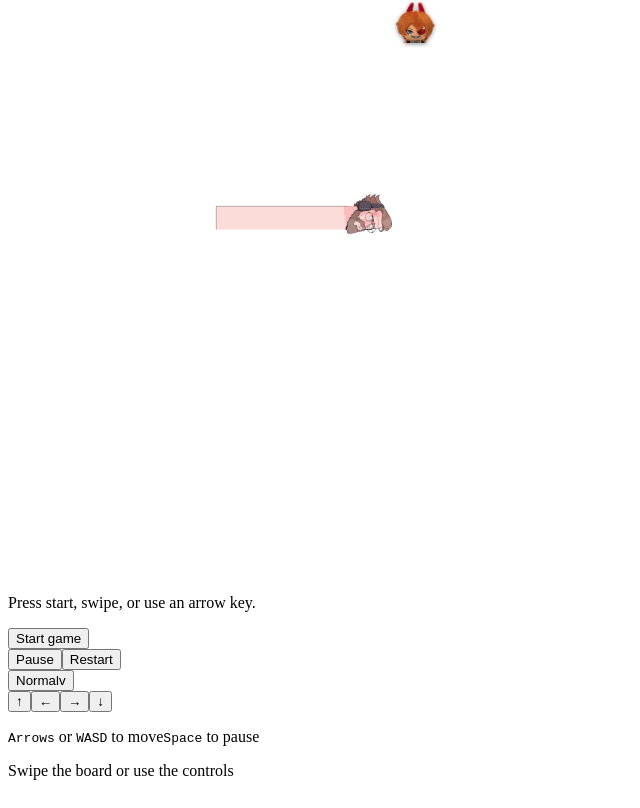
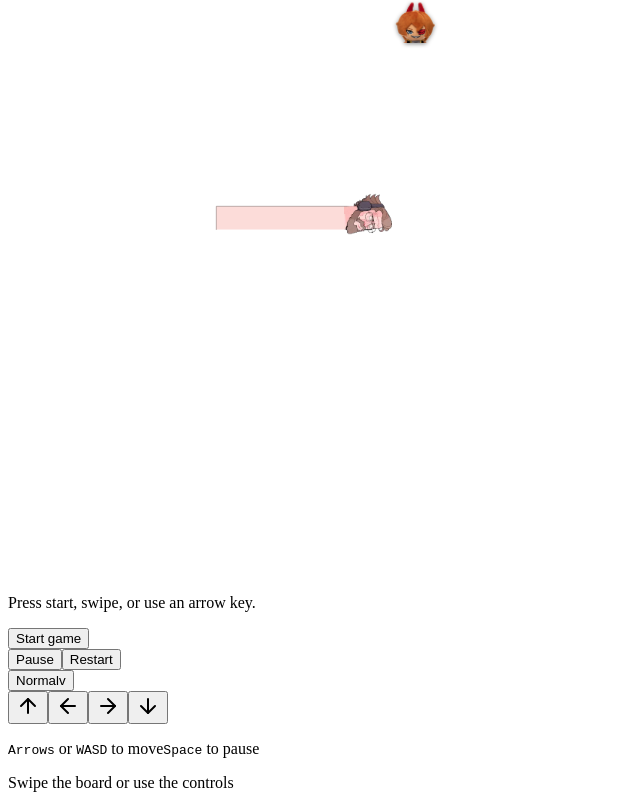
Before and after one commit to Rhgx/znake, a React (Vite) app: page / in a window 1280 px wide. Shown: the part 310-1118 px from the top of the page, without its empty margins (0-640 px from the left). Built offline with nearby package versions, Linux system fonts and the light colour scheme; the HTML template or start-up script is replaced by a standard one.

Commit message:
Use Lucide icons for movement controls

```diff
--- a/package.json
+++ b/package.json
@@ -11,6 +11,7 @@
   },
   "dependencies": {
     "@base-ui/react": "1.5.0",
+    "lucide-react": "^1.17.0",
     "react": "19.2.7",
     "react-dom": "19.2.7"
   },
--- a/src/App.tsx
+++ b/src/App.tsx
@@ -1,5 +1,6 @@
 import { Button } from "@base-ui/react/button";
 import { Select } from "@base-ui/react/select";
+import { ArrowDown, ArrowLeft, ArrowRight, ArrowUp } from "lucide-react";
 import { useCallback, useEffect, useRef, useState } from "react";
 
 type Point = { x: number; y: number };
@@ -572,7 +573,7 @@ function App() {
             aria-label="Move up"
             onClick={() => setDirection("up")}
           >
-            ↑
+            <ArrowUp aria-hidden="true" />
           </Button>
           <span />
           <Button
@@ -580,7 +581,7 @@ function App() {
             aria-label="Move left"
             onClick={() => setDirection("left")}
           >
-            ←
+            <ArrowLeft aria-hidden="true" />
           </Button>
           <span className="pad-center" aria-hidden="true" />
           <Button
@@ -588,7 +589,7 @@ function App() {
             aria-label="Move right"
             onClick={() => setDirection("right")}
           >
-            →
+            <ArrowRight aria-hidden="true" />
           </Button>
           <span />
           <Button
@@ -596,7 +597,7 @@ function App() {
             aria-label="Move down"
             onClick={() => setDirection("down")}
           >
-            ↓
+            <ArrowDown aria-hidden="true" />
           </Button>
           <span />
         </div>
```
Also changed, not shown: 1 other file (tests, documents, lock files or other folders).
